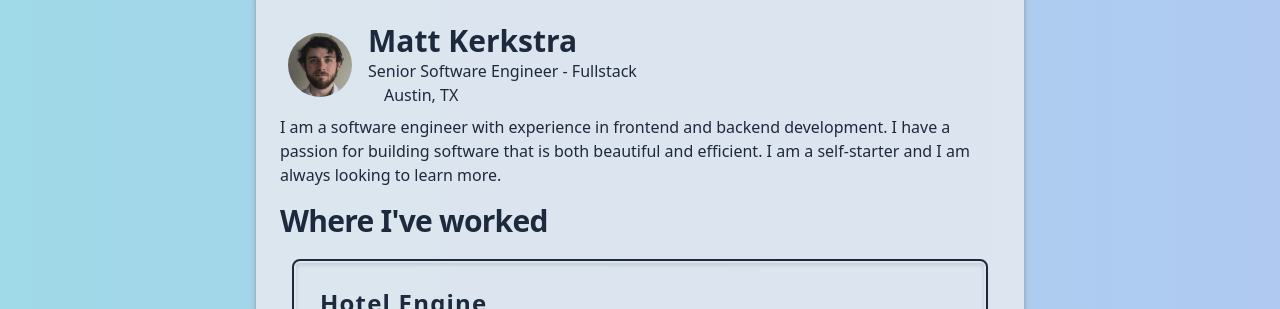
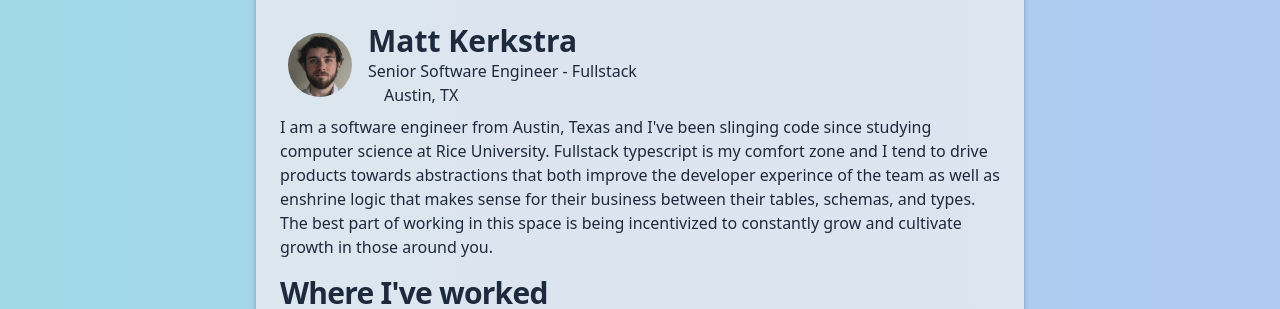
Before and after one commit to mkerkstra/blogsite, a Next.js app: page / in a window 1280 px wide. Shown: the part 89-398 px from the top of the page. Built offline with nearby package versions, Linux system fonts and the light colour scheme; no server answers.

Commit message:
update about me

```diff
--- a/src/data/myAboutMe.ts
+++ b/src/data/myAboutMe.ts
@@ -10,8 +10,14 @@ export const myAboutMe: {
   location: 'Austin, TX',
   stack: 'Fullstack',
   blurb: `
-    I am a software engineer with experience in frontend and backend development.
-    I have a passion for building software that is both beautiful and efficient.
-    I am a self-starter and I am always looking to learn more.
+    I am a software engineer from Austin, Texas and
+    I've been slinging code since studying computer science at Rice University.
+
+    Fullstack typescript is my comfort zone and I tend to drive products towards
+    abstractions that both improve the developer experince of the team as well as
+    enshrine logic that makes sense for their business between their tables, schemas, and types.
+
+    The best part of working in this space is being incentivized
+    to constantly grow and cultivate growth in those around you.
   `,
 };
```
